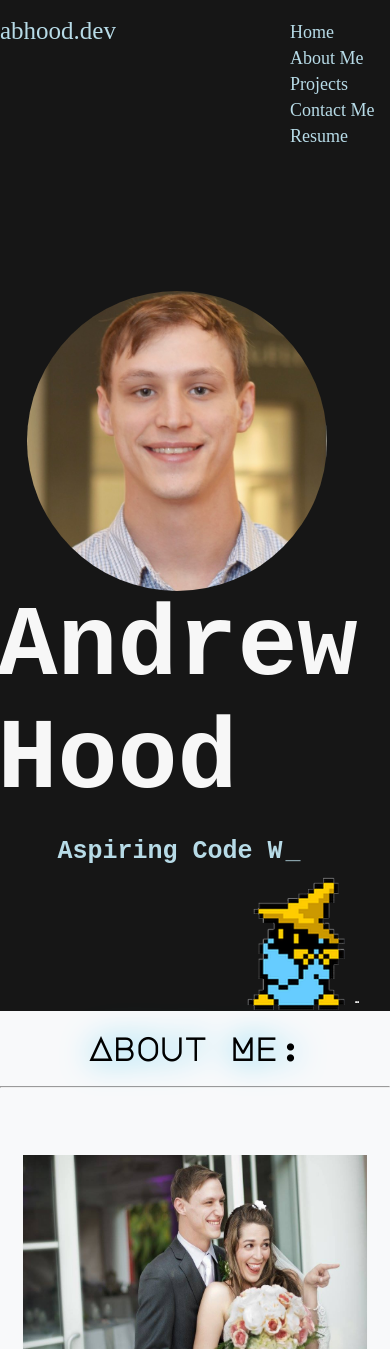
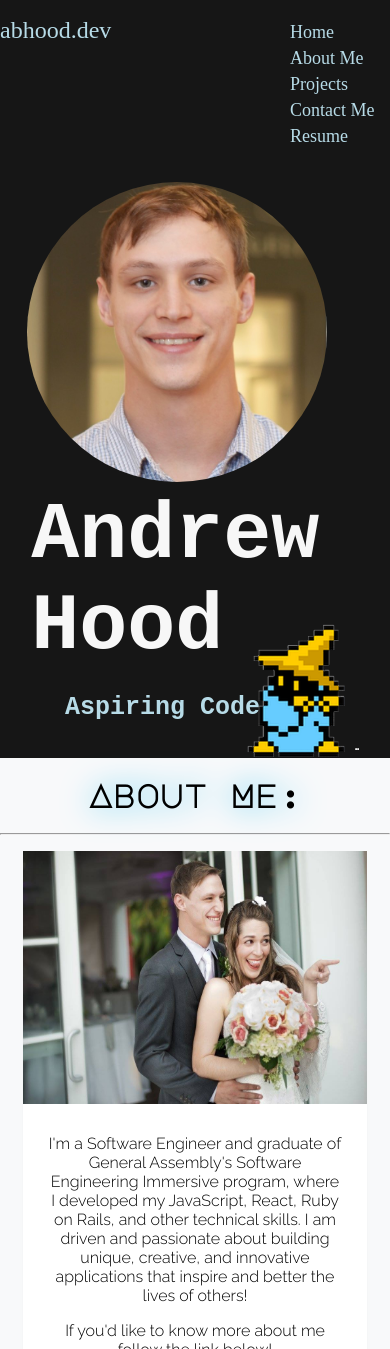
Before and after one commit to abhood1418/abhood.dev.portfolio, a React (Create React App) app: page / in a window 390 px wide. Shown: the top 1349 px of the page. Built offline with nearby package versions, Linux system fonts and the light colour scheme; a web font is replaced by a local one.

Commit message:
added additonal viewport support

```diff
--- a/src/components/Nav/Nav.css
+++ b/src/components/Nav/Nav.css
@@ -32,6 +32,13 @@
   }
 }
 
+@media only screen and (max-width: 720px) {
+  .home-link, .home-link-2, .project-link, .about-me-link, .resume-link, .contact-link {
+    margin-left: 0vw;
+    font-size: 24px;
+  }
+}
+
 @media only screen and (max-width: 414px) {
   home-link, .home-link-2, .project-link, .about-me-link, .resume-link, .contact-link {
     margin-left: 0;
--- a/src/screens/Home/home.css
+++ b/src/screens/Home/home.css
@@ -341,6 +341,44 @@
   }
 }
 
+@media only screen and (max-width: 720px) {
+  .home-left-div {
+    height: 70vh;
+  }
+  .general-about {
+    width: 70vw;
+  }
+  .cards {
+    width: 70vw;
+  }
+  .contact-sub-sub {
+    width: 70vw;
+    margin-bottom: 0;
+  }
+  .icon-div {
+    margin-top: 4vh;
+  }
+  .about-title {
+    margin-top: 1vh;
+  }
+  .general-about {
+    margin-top: 1vh;
+  }
+  .flip-card{
+    width: 75vw;
+    height: 30vh;
+  }
+  .typewriter {
+    font-size: 42px;
+  }
+  .first-name, .last-name {
+    font-size: 80px;
+  }
+  .first-name {
+    margin-top: 1vh;
+  }
+}
+
 @media only screen and (max-width: 414px) {
   .dancemage {
     height: 18vh;
```
